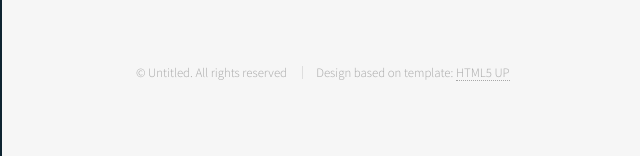
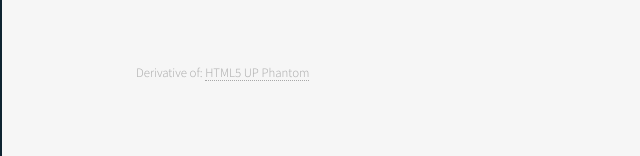
Before and after one commit to adrifranCode/portfolio-site, a plain HTML site: page arttalk.html in a window 1280 px wide. Shown: the part 1774-1930 px from the top of the page, 0-640 px from the left. Drawn offline with Linux system fonts and the light colour scheme.

Commit message:
changed footer text

```diff
--- a/arttalk.html
+++ b/arttalk.html
@@ -79,8 +79,7 @@
 								</ul>
 							</section>
 							<ul class="copyright">
-								<li>&copy; Untitled. All rights reserved</li>
-								<li>Design based on template: <a href="http://html5up.net">HTML5 UP</a></li>
+								<li>Derivative of: <a href="http://html5up.net">HTML5 UP Phantom</a></li>
 							</ul>
 						</div>
 					</footer>
```
Also changed, not shown: beachquest.html (+1 -2 lines), docs/arttalk.html (+1 -2 lines), docs/beachquest.html (+1 -2 lines), docs/financeapp.html (+1 -2 lines), docs/index.html (+1 -2 lines), docs/masterpieces.html (+1 -2 lines), financeapp.html (+1 -2 lines), index.html (+1 -2 lines), masterpieces.html (+1 -2 lines).
